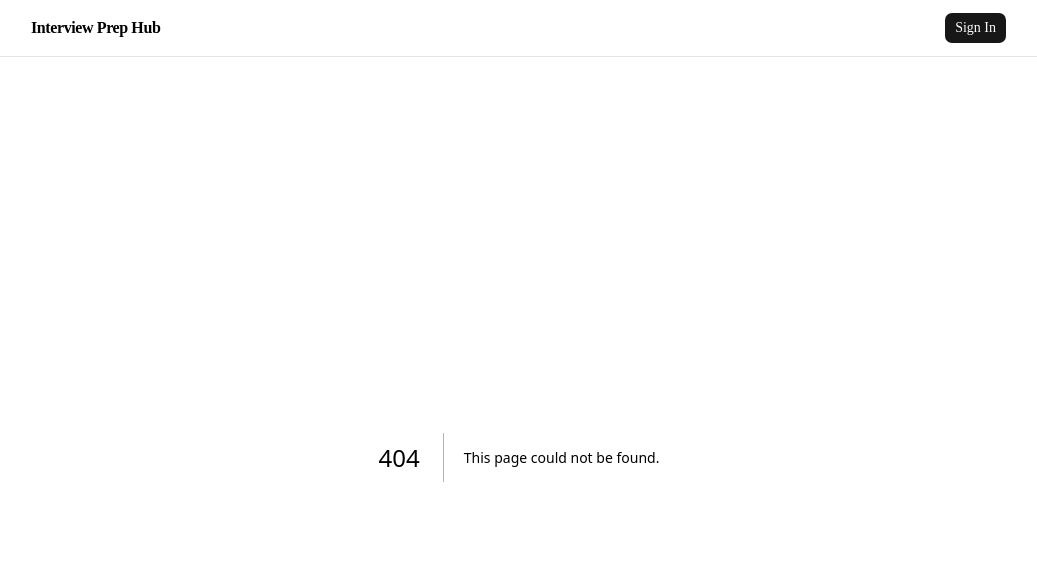
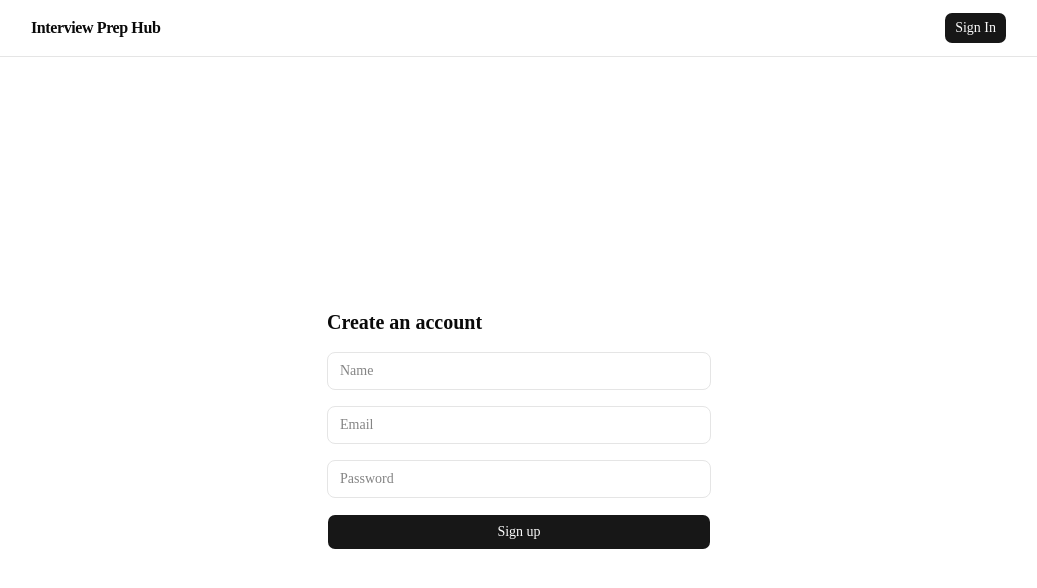
Before and after one commit to shashankgouru/interview-prep-hub, a Next.js app: page /register in a window 1280 px wide. Before the commit this address had no page. Shown: the top 588 px of the page, without its empty margins (121-1158 px from the left). Built offline with nearby package versions, Linux system fonts and the light colour scheme; no server answers.

Commit message:
Complete authentication: register, login, session-aware navbar

```diff
--- /dev/null
+++ b/app/api/auth/[...nextauth]/route.ts
@@ -0,0 +1,2 @@
+import { handlers } from "@/lib/auth";
+export const { GET, POST } = handlers;
--- /dev/null
+++ b/app/api/register/route.ts
@@ -0,0 +1,24 @@
+import { NextResponse } from "next/server";
+import bcrypt from "bcryptjs";
+import { prisma } from "@/lib/prisma";
+
+export async function POST(req: Request) {
+  const { email, password, name } = await req.json();
+
+  if (!email || !password || !name) {
+    return NextResponse.json({ error: "Missing fields" }, { status: 400 });
+  }
+
+  const existing = await prisma.user.findUnique({ where: { email } });
+  if (existing) {
+    return NextResponse.json({ error: "Email already registered" }, { status: 409 });
+  }
+
+  const hashedPassword = await bcrypt.hash(password, 10);
+
+  const user = await prisma.user.create({
+    data: { email, password: hashedPassword, name },
+  });
+
+  return NextResponse.json({ id: user.id, email: user.email });
+}
--- a/app/layout.tsx
+++ b/app/layout.tsx
@@ -1,6 +1,7 @@
 import type { Metadata } from "next";
 import { Geist, Geist_Mono } from "next/font/google";
 import { Navbar } from "@/components/navbar";
+import { AuthProvider } from "@/components/session-provider";
 import "./globals.css";
 
 const geistSans = Geist({
@@ -29,8 +30,10 @@ export default function RootLayout({
       className={`${geistSans.variable} ${geistMono.variable} h-full antialiased`}
     >
       <body className="min-h-full flex flex-col">
-        <Navbar />
-        {children}
+        <AuthProvider>
+          <Navbar />
+          {children}
+        </AuthProvider>
       </body>
     </html>
   );
--- /dev/null
+++ b/app/login/page.tsx
@@ -0,0 +1,61 @@
+"use client";
+
+import { useState } from "react";
+import { useRouter } from "next/navigation";
+import { signIn } from "next-auth/react";
+import { Button } from "@/components/ui/button";
+
+export default function LoginPage() {
+  const router = useRouter();
+  const [email, setEmail] = useState("");
+  const [password, setPassword] = useState("");
+  const [error, setError] = useState("");
+
+  async function handleSubmit(e: React.FormEvent) {
+    e.preventDefault();
+    setError("");
+
+    const res = await signIn("credentials", {
+      email,
+      password,
+      redirect: false,
+    });
+
+    if (res?.error) {
+      setError("Invalid email or password");
+      return;
+    }
+
+    router.push("/");
+    router.refresh();
+  }
+
+  return (
+    <main className="flex-1 flex items-center justify-center px-6">
+      <form onSubmit={handleSubmit} className="w-full max-w-sm space-y-4">
+        <h1 className="text-xl font-semibold">Sign in</h1>
+
+        <input
+          className="w-full border rounded-md px-3 py-2 text-sm"
+          placeholder="Email"
+          type="email"
+          value={email}
+          onChange={(e) => setEmail(e.target.value)}
+        />
+        <input
+          className="w-full border rounded-md px-3 py-2 text-sm"
+          placeholder="Password"
+          type="password"
+          value={password}
+          onChange={(e) => setPassword(e.target.value)}
+        />
+
+        {error && <p className="text-sm text-red-500">{error}</p>}
+
+        <Button type="submit" className="w-full">
+          Sign in
+        </Button>
+      </form>
+    </main>
+  );
+}
--- /dev/null
+++ b/app/register/page.tsx
@@ -0,0 +1,67 @@
+"use client";
+
+import { useState } from "react";
+import { useRouter } from "next/navigation";
+import { Button } from "@/components/ui/button";
+
+export default function RegisterPage() {
+  const router = useRouter();
+  const [name, setName] = useState("");
+  const [email, setEmail] = useState("");
+  const [password, setPassword] = useState("");
+  const [error, setError] = useState("");
+
+  async function handleSubmit(e: React.FormEvent) {
+    e.preventDefault();
+    setError("");
+
+    const res = await fetch("/api/register", {
+      method: "POST",
+      headers: { "Content-Type": "application/json" },
+      body: JSON.stringify({ name, email, password }),
+    });
+
+    if (!res.ok) {
+      const data = await res.json();
+      setError(data.error ?? "Something went wrong");
+      return;
+    }
+
+    router.push("/login");
+  }
+
+  return (
+    <main className="flex-1 flex items-center justify-center px-6">
+      <form onSubmit={handleSubmit} className="w-full max-w-sm space-y-4">
+        <h1 className="text-xl font-semibold">Create an account</h1>
+
+        <input
+          className="w-full border rounded-md px-3 py-2 text-sm"
+          placeholder="Name"
+          value={name}
+          onChange={(e) => setName(e.target.value)}
+        />
+        <input
+          className="w-full border rounded-md px-3 py-2 text-sm"
+          placeholder="Email"
+          type="email"
+          value={email}
+          onChange={(e) => setEmail(e.target.value)}
+        />
+        <input
+          className="w-full border rounded-md px-3 py-2 text-sm"
+          placeholder="Password"
+          type="password"
+          value={password}
+          onChange={(e) => setPassword(e.target.value)}
+        />
+
+        {error && <p className="text-sm text-red-500">{error}</p>}
+
+        <Button type="submit" className="w-full">
+          Sign up
+        </Button>
+      </form>
+    </main>
+  );
+}
--- a/components/navbar.tsx
+++ b/components/navbar.tsx
@@ -1,11 +1,46 @@
+"use client";
+
+import { useSession, signOut } from "next-auth/react";
 import { Button } from "@/components/ui/button";
+import {
+  DropdownMenu,
+  DropdownMenuContent,
+  DropdownMenuItem,
+  DropdownMenuTrigger,
+} from "@/components/ui/dropdown-menu";
+import { Avatar, AvatarFallback } from "@/components/ui/avatar";
+import Link from "next/link";
 
 export function Navbar() {
+  const { data: session, status } = useSession();
+
   return (
     <header className="border-b bg-white dark:bg-black dark:border-zinc-800 sticky top-0 z-50">
       <div className="mx-auto max-w-5xl px-6 h-14 flex items-center justify-between">
-        <span className="font-semibold tracking-tight">Interview Prep Hub</span>
-        <Button size="sm">Sign In</Button>
+        <Link href="/" className="font-semibold tracking-tight">
+          Interview Prep Hub
+        </Link>
+
+        {status === "loading" ? null : session ? (
+          <DropdownMenu>
+            <DropdownMenuTrigger className="rounded-full">
+            <Avatar>
+                <AvatarFallback>
+                {session.user?.name?.[0]?.toUpperCase() ?? "U"}
+                </AvatarFallback>
+            </Avatar>
+            </DropdownMenuTrigger>
+            <DropdownMenuContent align="end">
+              <DropdownMenuItem onClick={() => signOut()}>
+                Sign out
+              </DropdownMenuItem>
+            </DropdownMenuContent>
+          </DropdownMenu>
+        ) : (
+          <Link href="/login">
+            <Button size="sm">Sign In</Button>
+          </Link>
+        )}
       </div>
     </header>
   );
--- /dev/null
+++ b/components/session-provider.tsx
@@ -0,0 +1,7 @@
+"use client";
+
+import { SessionProvider } from "next-auth/react";
+
+export function AuthProvider({ children }: { children: React.ReactNode }) {
+  return <SessionProvider>{children}</SessionProvider>;
+}
--- /dev/null
+++ b/lib/auth.ts
@@ -0,0 +1,33 @@
+import NextAuth from "next-auth";
+import Credentials from "next-auth/providers/credentials";
+import bcrypt from "bcryptjs";
+import { prisma } from "./prisma";
+
+export const { handlers, signIn, signOut, auth } = NextAuth({
+  providers: [
+    Credentials({
+      credentials: {
+        email: { label: "Email", type: "email" },
+        password: { label: "Password", type: "password" },
+      },
+      authorize: async (credentials) => {
+        const email = credentials.email as string;
+        const password = credentials.password as string;
+
+        const user = await prisma.user.findUnique({ where: { email } });
+        if (!user) return null;
+
+        const isValid = await bcrypt.compare(password, user.password);
+        if (!isValid) return null;
+
+        return { id: user.id, email: user.email, name: user.name };
+      },
+    }),
+  ],
+  pages: {
+    signIn: "/login",
+  },
+  session: {
+    strategy: "jwt",
+  },
+});
--- /dev/null
+++ b/lib/prisma.ts
@@ -0,0 +1,14 @@
+import { PrismaClient } from "./generated/prisma/client";
+import { PrismaPg } from "@prisma/adapter-pg";
+
+const globalForPrisma = globalThis as unknown as {
+  prisma: PrismaClient | undefined;
+};
+
+const adapter = new PrismaPg({
+  connectionString: process.env.DATABASE_URL!,
+});
+
+export const prisma = globalForPrisma.prisma ?? new PrismaClient({ adapter });
+
+if (process.env.NODE_ENV !== "production") globalForPrisma.prisma = prisma;
--- a/package.json
+++ b/package.json
@@ -10,12 +10,16 @@
   },
   "dependencies": {
     "@base-ui/react": "^1.6.0",
+    "@prisma/adapter-pg": "^7.8.0",
     "@prisma/client": "^7.8.0",
     "@uploadthing/react": "^7.3.3",
+    "bcryptjs": "^3.0.3",
     "class-variance-authority": "^0.7.1",
     "clsx": "^2.1.1",
     "lucide-react": "^1.24.0",
     "next": "16.2.10",
+    "next-auth": "^5.0.0-beta.31",
+    "pg": "^8.22.0",
     "react": "19.2.4",
     "react-dom": "19.2.4",
     "shadcn": "^4.13.0",
@@ -25,7 +29,9 @@
   },
   "devDependencies": {
     "@tailwindcss/postcss": "^4",
+    "@types/bcryptjs": "^2.4.6",
     "@types/node": "^20",
+    "@types/pg": "^8.20.0",
     "@types/react": "^19",
     "@types/react-dom": "^19",
     "eslint": "^9",
```
Also changed, not shown: 1 other file (tests, documents, lock files or other folders).
